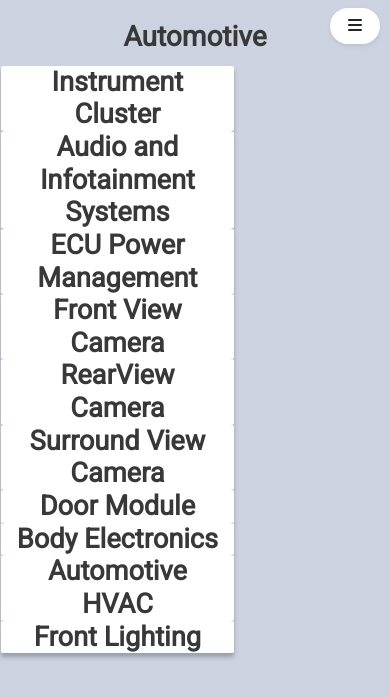
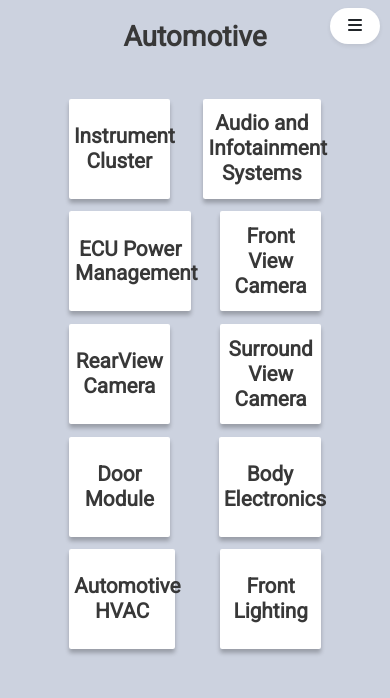
Before and after one commit to mdAmmon/AmmonRizosSite, a React (Create React App) app: page /diagrams/automotive in a window 390 px wide. Shown: the top 698 px of the page. Built offline with nearby package versions, Linux system fonts and the light colour scheme.

Commit message:
Added new styles for responsive design

```diff
--- a/src/styles/dashboard.css
+++ b/src/styles/dashboard.css
@@ -30,9 +30,11 @@
     width: 100%;
     height: 25%;
     padding: 3% 0 0% 5%;
+    text-align: left;
     -webkit-box-sizing: border-box;
     box-sizing: border-box;
     border-radius: 0 0 5px 5px;
+    margin-top: 0;
 }
 
 #weather {
@@ -159,7 +161,7 @@ p,
 
     .boxTitle h1 {
         background-color: rgb(248, 248, 248, 0.5);
-        padding: 0% 0 0% 5%;
+        /* padding: 0% 0 0% 5%; */
 
     }
 
--- a/src/styles/diagrams.css
+++ b/src/styles/diagrams.css
@@ -7,7 +7,7 @@ h1 {
     font-weight: bolder;
 }
 
-#main-block-diagrams{
+#main-block-diagrams, #block-diagrams{
     width: 65%;
     height: 80%;
     margin: 2% auto;
@@ -19,14 +19,35 @@ h1 {
     flex-wrap: wrap;
 }
 
+
+
+
 section > *{
     background-color: #FFF;
-    width: 45%;
-    height: 30%;
     color: #383838;
     border-radius: 2%;
     display: flex;
     align-items: center;
+    margin-bottom: 5%;
+}
+
+
+section.subfields > *{
+    flex-basis: 28%;
+    height: 100px;
+}
+
+section.subfields > * h2 {
+    text-align: center;
+    margin: auto;
+    width: 90%;
+    font-weight: bolder;
+    font-size: 1.3em;
+}
+
+section.fields > *{
+    width: 45%;
+    height: 30%;
 }
 
 section > * h2 {
@@ -46,26 +67,36 @@ section > *:hover{
 section > *:hover h2 {
     color: white;
 }
-
+/*
 section > *:nth-child(n + 3){
     margin-top: 10%;
-}
+} */
 
 @media (max-width: 770px) {
 
-    section > *{
-        width: 60%;
+    section.fields > *{
+        width: 65%;
         height: 20%;
         margin: 0;
     }
 
-    section > *:nth-child(n + 3){
-        margin-top: 0;
+    section.subfields > *{
+        width: 65%;
+        /* margin: 0; */
+        flex-basis: 40%;
+
     }
 
-    #main-block-diagrams{
+    #main-block-diagrams, #block-diagrams{
         flex-direction: column;
         margin-top: 5%;
+        height: 80%;
+    }
+
+    #block-diagrams{
+        flex-direction: row;
+        margin-top: 5%;
+        height: 80%;
     }
 
 
```
